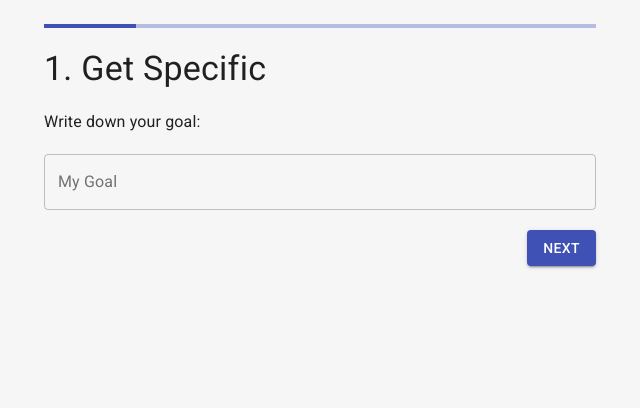
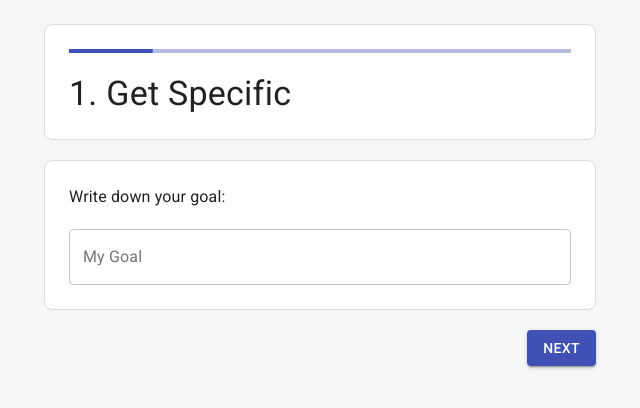
Before and after one commit to johnbede2000/stepzi, a React (Create React App) app: page / in a window 1280 px wide. Shown: the top 408 px of the page, without its empty margins (320-960 px from the left). Built offline with nearby package versions, Linux system fonts and the light colour scheme.

Commit message:
put sections of page onto card component

```diff
--- a/src/components/HowWillYouKnow.js
+++ b/src/components/HowWillYouKnow.js
@@ -3,6 +3,7 @@ import { TextField, Box, Button, Typography } from '@material-ui/core';
 import Vertical from './Vertical';
 import custom from '../customStyle';
 import ErrSnackbar from './ErrSnackbar';
+import Mycard from './Mycard';
 
 const HowWillYouKnow = ({ values, handleChange, setStep, step }) => {
   const [validate, setValidate] = React.useState(false);
@@ -10,16 +11,18 @@ const HowWillYouKnow = ({ values, handleChange, setStep, step }) => {
 
   return (
     <Vertical>
+      <Mycard>
         <Typography variant="body1">Your goal:</Typography>
         <Typography style={custom().cursive} variant="body1">
           {values.goal}
         </Typography>
-
         <Typography variant="body1">
           Get a clear idea about what success will look like. How will you know
           when you’ve succeeded?
         </Typography>
-      <Typography variant="body1" style={{ fontWeight: 'bold' }}>
+      </Mycard>
+      <Mycard>
+        <Typography variant="body1">
           Describe the moment when you know you will have reached your goal:
         </Typography>
         <Box>
@@ -36,6 +39,7 @@ const HowWillYouKnow = ({ values, handleChange, setStep, step }) => {
             onChange={(e) => handleChange(e)}
           />
         </Box>
+      </Mycard>
       <Box display="flex" flexDirection="row" justifyContent="space-between">
         <Button variant="contained" onClick={() => setStep(step - 1)}>
           Back
--- a/src/components/InitialGoal.js
+++ b/src/components/InitialGoal.js
@@ -2,6 +2,7 @@ import React from 'react';
 import { Typography, TextField, Box, Button } from '@material-ui/core';
 import Vertical from './Vertical';
 import ErrSnackbar from './ErrSnackbar';
+import Mycard from './Mycard';
 
 const InitialGoal = ({ values, handleChange, setStep, step }) => {
   const [validate, setValidate] = React.useState(false);
@@ -9,6 +10,7 @@ const InitialGoal = ({ values, handleChange, setStep, step }) => {
 
   return (
     <Vertical>
+      <Mycard>
         <Typography variant="body1">Write down your goal:</Typography>
         <Box>
           <TextField
@@ -24,6 +26,7 @@ const InitialGoal = ({ values, handleChange, setStep, step }) => {
             onChange={(e) => handleChange(e)}
           />
         </Box>
+      </Mycard>
       <Box display="flex" flexDirection="row" justifyContent="flex-end">
         <Button
           variant="contained"
--- /dev/null
+++ b/src/components/Mycard.js
@@ -0,0 +1,21 @@
+import React from 'react';
+import { Box } from '@material-ui/core';
+import Vertical from './Vertical';
+
+const Mycard = ({ children }) => {
+  return (
+    <Box
+      style={{
+        backgroundColor: '#fff',
+        border: '1px solid #dadce0',
+        borderRadius: '8px',
+        padding: '24px',
+        wordWrap: 'break-word',
+      }}
+    >
+      <Vertical>{children}</Vertical>
+    </Box>
+  );
+};
+
+export default Mycard;
--- a/src/components/ParentSpecific.js
+++ b/src/components/ParentSpecific.js
@@ -7,6 +7,7 @@ import Elaborate from './Elaborate';
 import WhatNext from './WhatNext';
 import { LinearProgress, Typography } from '@material-ui/core';
 import Vertical from './Vertical';
+import Mycard from './Mycard';
 
 const ParentSpecific = () => {
   const [step, setStep] = React.useState(1);
@@ -68,8 +69,10 @@ const ParentSpecific = () => {
 
   return (
     <Vertical>
-      <LinearProgress variant="determinate" value={progressValue(6)} />
-      <Typography variant="h4">{renderTitle(step)}</Typography>
+      <Mycard>
+        <LinearProgress variant="determinate" value={progressValue(6)} />
+        <Typography variant="h4">{renderTitle(step)}</Typography>
+      </Mycard>
       {renderSwitch(step)}
     </Vertical>
   );
--- a/src/components/Rewrite.js
+++ b/src/components/Rewrite.js
@@ -3,12 +3,14 @@ import { Box, Button, TextField, Typography } from '@material-ui/core';
 import custom from '../customStyle';
 import Vertical from './Vertical';
 import ErrSnackbar from './ErrSnackbar';
+import Mycard from './Mycard';
 
 const Rewrite = ({ values, handleChange, step, setStep }) => {
   const [validate, setValidate] = React.useState(false);
   const [snackbar, setSnackbar] = React.useState(false);
   return (
     <Vertical>
+      <Mycard>
         <Typography variant="body1">Your goal:</Typography>
         <Typography variant="body1" style={custom().cursive}>
           {values.goal}
@@ -19,8 +21,9 @@ const Rewrite = ({ values, handleChange, step, setStep }) => {
         <Typography variant="body1" style={custom().cursive}>
           {values.moment}
         </Typography>
-
-      <Typography variant="body1" style={{ fontWeight: 'bold' }}>
+      </Mycard>
+      <Mycard>
+        <Typography variant="body1">
           Now rewrite the goal using the information:
         </Typography>
         <Box>
@@ -37,6 +40,7 @@ const Rewrite = ({ values, handleChange, step, setStep }) => {
             onChange={(e) => handleChange(e)}
           />
         </Box>
+      </Mycard>
 
       <Box display="flex" flexDirection="row" justifyContent="space-between">
         <Button variant="contained" onClick={() => setStep(step - 1)}>
--- a/src/components/TwoPos.js
+++ b/src/components/TwoPos.js
@@ -3,6 +3,7 @@ import Vertical from './Vertical';
 import { Typography, Box, Button, TextField } from '@material-ui/core';
 import custom from '../customStyle';
 import ErrSnackbar from './ErrSnackbar';
+import Mycard from './Mycard';
 
 const TwoPos = ({ values, handleChange, step, setStep }) => {
   const [validate, setValidate] = React.useState({
@@ -46,14 +47,16 @@ const TwoPos = ({ values, handleChange, step, setStep }) => {
 
   return (
     <Vertical>
+      <Mycard>
         <Typography variant="body1">Your goal:</Typography>
         <Typography variant="body1" style={custom().cursive}>
           {values.rewrite}
         </Typography>
-
+      </Mycard>
+      <Mycard>
         <Typography variant="body1">
-        Think about two positive aspects of reaching the goal, and two obstacles
-        that lie in the way.
+          Think about two positive aspects of reaching the goal, and two
+          obstacles that lie in the way.
         </Typography>
         <Box>
           <TextField
@@ -111,7 +114,7 @@ const TwoPos = ({ values, handleChange, step, setStep }) => {
             onChange={(e) => handleChange(e)}
           />
         </Box>
-
+      </Mycard>
       <Box display="flex" flexDirection="row" justifyContent="space-between">
         <Button variant="contained" onClick={() => setStep(step - 1)}>
           Back
```
Lines whose indentation alone changed are shown as unchanged.
